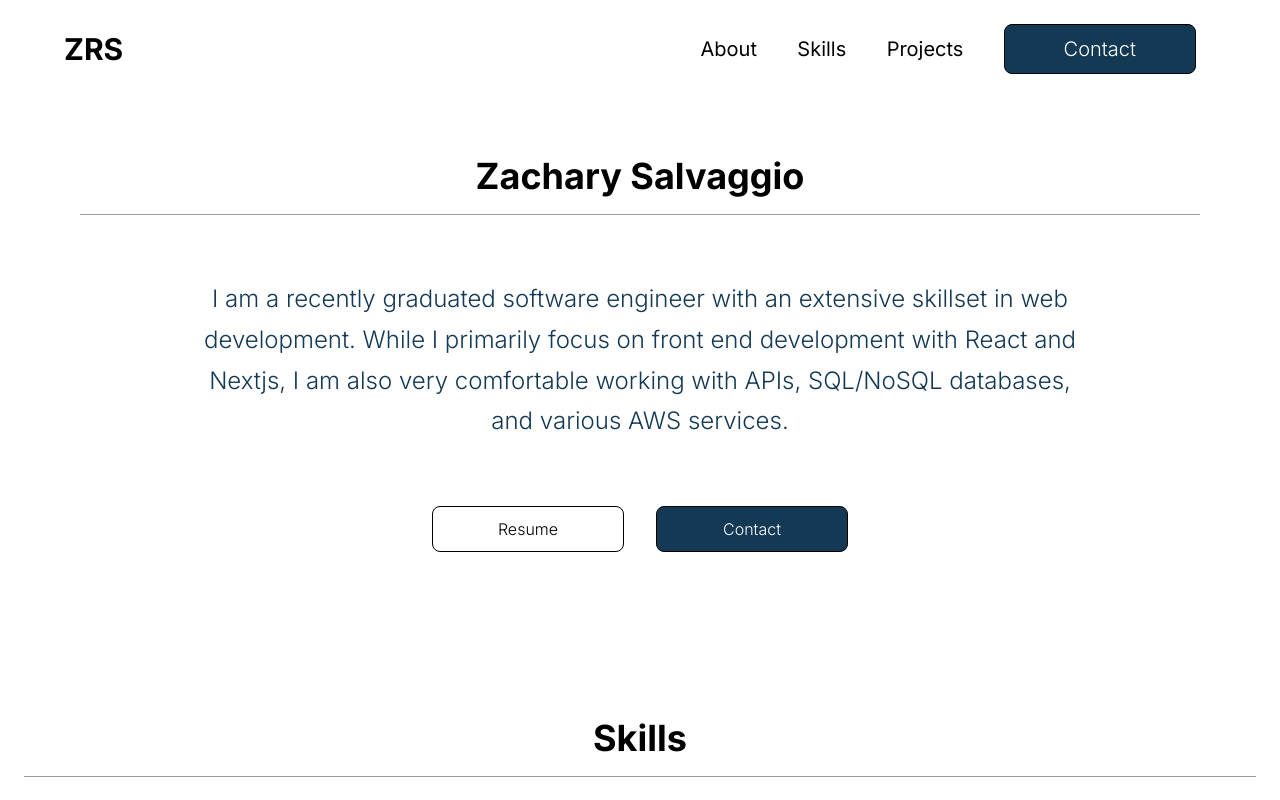
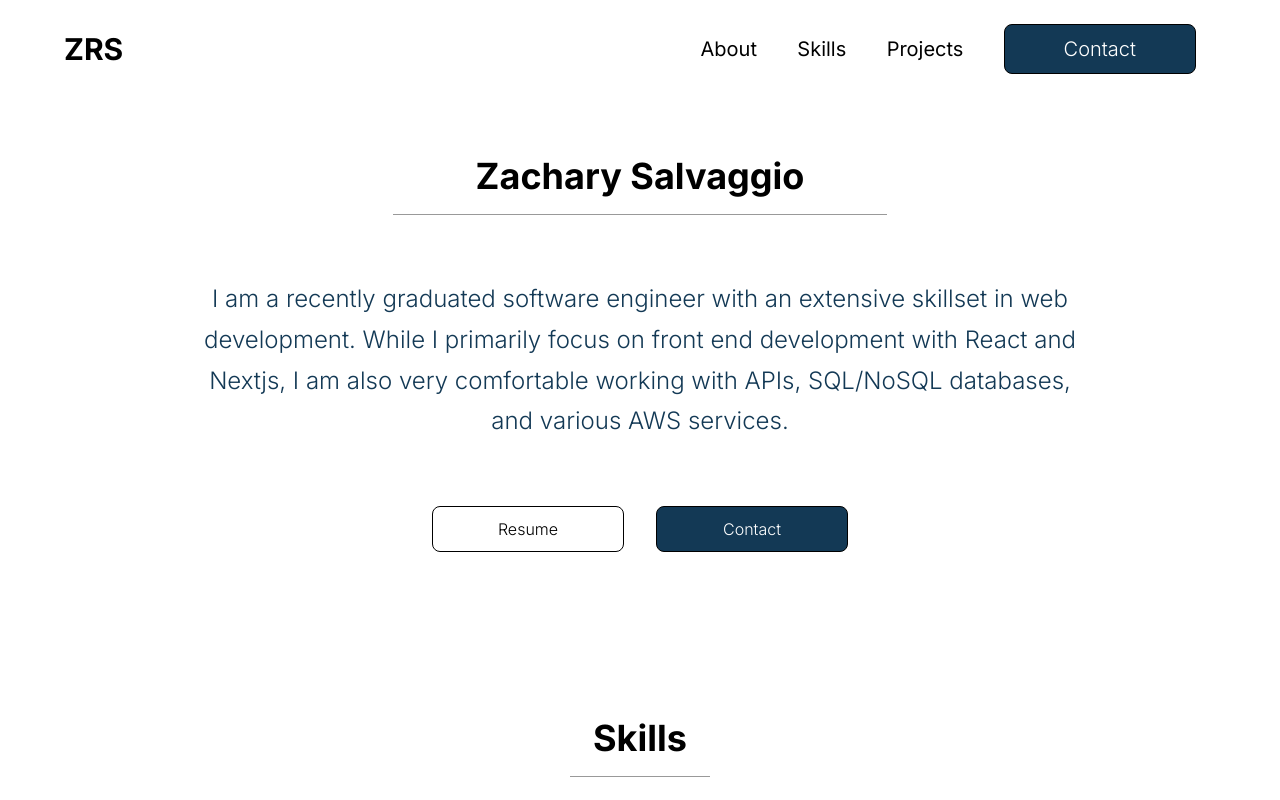
Before and after one commit to ZacharySal/nextjs-portfolio, a Next.js app: page / in a window 1280 px wide. Shown: the top 800 px of the page. Built offline with nearby package versions, Linux system fonts and the light colour scheme.

Commit message:
style: fixed border width

```diff
--- a/app/page.module.css
+++ b/app/page.module.css
@@ -18,7 +18,10 @@
 
 .sectionHeader {
   margin-inline: auto;
-  width: 100%;
+  width: auto;
+  flex-direction: column;
+  display: flex;
+  justify-content: center;
   font-size: 1.75rem;
   font-weight: 700;
   text-align: center;
@@ -139,8 +142,11 @@
 }
 
 .borderBottom {
+  width: 125%;
   margin-top: 1rem;
-  border-bottom: 1px solid rgba(0, 0, 0, 0.4);
+  margin-left: -12.5%;
+  height: 1px;
+  background-color: rgba(0, 0, 0, 0.4);
 }
 
 .skillsGridContainer li {
@@ -282,6 +288,11 @@
     display: none !important;
   }
 
+  .borderBottom {
+    width: 150%;
+    margin-left: -25%;
+  }
+
   .mobileHidden {
     display: block;
   }
--- a/app/page.tsx
+++ b/app/page.tsx
@@ -76,6 +76,14 @@ export default function Home() {
                 <p>Postgresql</p>
               </li>
               <li>
+                <img src="https://cdn.jsdelivr.net/gh/devicons/devicon@latest/icons/mysql/mysql-original.svg" />
+                <p>SQL</p>
+              </li>
+              <li>
+                <img src="https://cdn.jsdelivr.net/gh/devicons/devicon@latest/icons/docker/docker-plain.svg" />
+                <p>Docker</p>
+              </li>
+              <li>
                 <img src="https://cdn.jsdelivr.net/gh/devicons/devicon/icons/javascript/javascript-original.svg" />
                 <p>Javascript</p>
               </li>
@@ -87,6 +95,7 @@ export default function Home() {
                 <img src="https://cdn.jsdelivr.net/gh/devicons/devicon/icons/git/git-original.svg" />
                 <p>Git</p>
               </li>
+
               <li>
                 <img src="https://cdn.jsdelivr.net/gh/devicons/devicon@latest/icons/amazonwebservices/amazonwebservices-original-wordmark.svg" />
                 <p>AWS</p>
```
